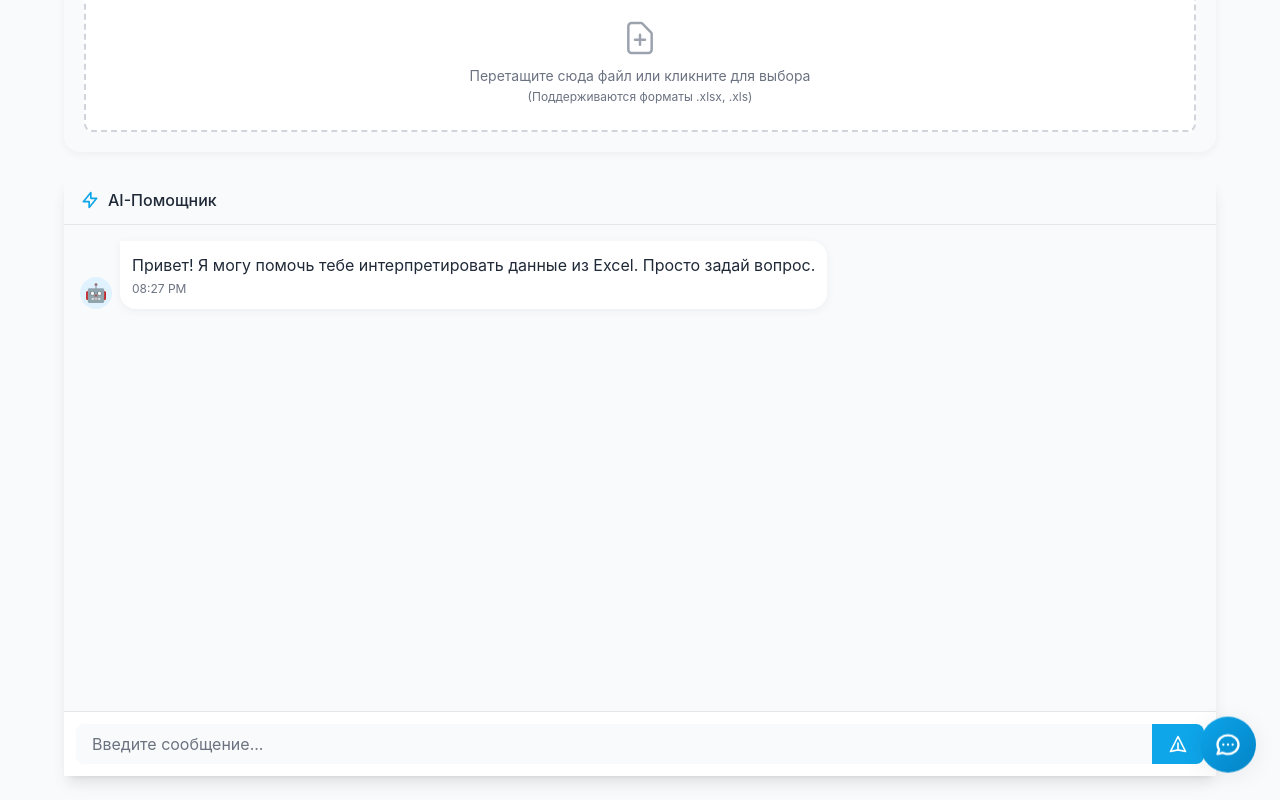
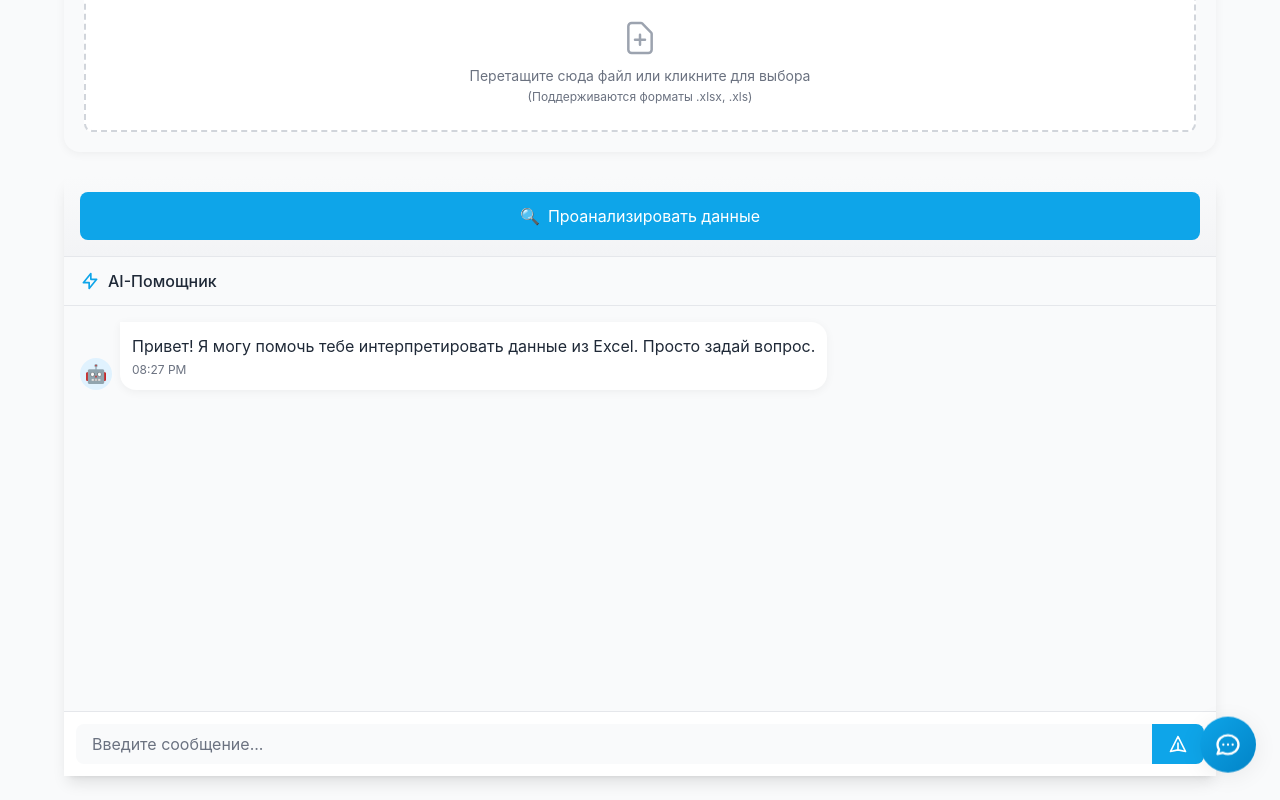
Before and after one commit to LPDWB/rwb-dashboard, a Next.js app: page / in a window 1280 px wide. Both pictures are taken after a click on the button "Помощник". Shown: the part 245-1045 px from the top of the page. Built offline with nearby package versions, Linux system fonts and the light colour scheme.

Commit message:
fix: подключил Tailwind через _app.js

```diff
--- a/components/AssistantChat.js
+++ b/components/AssistantChat.js
@@ -13,11 +13,31 @@ const messageVariants = {
   }
 };
 
-export default function AssistantChat() {
+const analysisMessageVariants = {
+  hidden: {
+    opacity: 0,
+    y: 20,
+    scale: 0.95
+  },
+  visible: {
+    opacity: 1,
+    y: 0,
+    scale: 1,
+    transition: {
+      type: "spring",
+      damping: 25,
+      stiffness: 350,
+      ease: [0.76, 0, 0.24, 1]
+    }
+  }
+};
+
+export default function AssistantChat({ data = [] }) {
   const [messages, setMessages] = useState([
     { role: 'assistant', content: 'Привет! Я могу помочь тебе интерпретировать данные из Excel. Просто задай вопрос.', time: new Date() },
   ]);
   const [isTyping, setIsTyping] = useState(false);
+  const [isAnalyzing, setIsAnalyzing] = useState(false);
   const messagesEndRef = useRef(null);
 
   // Auto-scroll to latest message
@@ -26,6 +46,24 @@ export default function AssistantChat() {
       messagesEndRef.current.scrollIntoView({ behavior: 'smooth' });
     }
   }, [messages]);
+
+  const handleAnalyzeData = () => {
+    setIsAnalyzing(true);
+    setIsTyping(true);
+
+    setTimeout(() => {
+      setIsTyping(false);
+      const analysisMessage = data.length > 0
+        ? `По загруженным данным найдено ${data.length} записей. Основной статус: WLT. Выявлены аномалии в строках с пустыми ячейками. Рекомендуется перепроверить статусы UGL.`
+        : 'Сначала загрузите Excel-файл для анализа.';
+
+      setMessages(prev => [
+        ...prev,
+        { role: 'assistant', content: analysisMessage, time: new Date(), isAnalysis: true }
+      ]);
+      setIsAnalyzing(false);
+    }, 2000);
+  };
 
   const getAIResponse = (message) => {
     const lowerMessage = message.toLowerCase();
@@ -75,6 +113,25 @@ export default function AssistantChat() {
 
   return (
     <div className="flex flex-col h-full bg-white dark:bg-dark-200 rounded-lg shadow-lg">
+      {/* Analysis button */}
+      <div className="bg-gradient-to-b from-gray-50 to-gray-100 dark:from-dark-300 dark:to-dark-400 px-4 py-4 border-b border-gray-200 dark:border-dark-400">
+        <motion.button
+          onClick={handleAnalyzeData}
+          disabled={isAnalyzing}
+          className="w-full px-4 py-3 bg-primary-500 hover:bg-primary-600 dark:hover:bg-primary-700 text-white rounded-lg flex items-center justify-center gap-2 transition-all duration-300 disabled:opacity-70 disabled:cursor-not-allowed"
+          whileHover={{ scale: 1.02 }}
+          whileTap={{ scale: 0.98 }}
+        >
+          <motion.span
+            animate={isAnalyzing ? { rotate: 360 } : { rotate: 0 }}
+            transition={{ duration: 1, repeat: Infinity, ease: "linear" }}
+          >
+            🔍
+          </motion.span>
+          <span>{isAnalyzing ? 'Анализируем...' : 'Проанализировать данные'}</span>
+        </motion.button>
+      </div>
+
       {/* Chat header */}
       <div className="bg-gray-50 dark:bg-dark-300 px-4 py-3 border-b border-gray-200 dark:border-dark-400">
         <h3 className="font-medium text-gray-800 dark:text-gray-200 flex items-center">
@@ -92,7 +149,7 @@ export default function AssistantChat() {
             <motion.div
               key={index}
               className={`flex ${message.role === 'user' ? 'justify-end' : 'justify-start'} items-end gap-2`}
-              variants={messageVariants}
+              variants={message.isAnalysis ? analysisMessageVariants : messageVariants}
               initial="hidden"
               animate="visible"
               transition={{ duration: 0.3, delay: index * 0.1 }}
@@ -106,7 +163,9 @@ export default function AssistantChat() {
                 className={`max-w-[85%] p-3 rounded-xl ${
                   message.role === 'user'
                     ? 'bg-primary-500 text-white rounded-tr-none shadow-smooth'
-                    : 'bg-white dark:bg-dark-200 text-gray-800 dark:text-gray-200 rounded-tl-none shadow-smooth dark:shadow-smooth-dark'
+                    : message.isAnalysis
+                      ? 'bg-primary-50 dark:bg-primary-900/20 text-gray-800 dark:text-gray-200 rounded-tl-none shadow-smooth dark:shadow-smooth-dark border border-primary-100 dark:border-primary-800'
+                      : 'bg-white dark:bg-dark-200 text-gray-800 dark:text-gray-200 rounded-tl-none shadow-smooth dark:shadow-smooth-dark'
                 }`}
               >
                 <p className="whitespace-pre-wrap">{message.content}</p>
--- a/pages/index.js
+++ b/pages/index.js
@@ -131,7 +131,7 @@ export default function Home() {
     <div className="transition-all duration-300 ease-in-out">
       <FileUploader />
       <div className="mt-6 h-[600px]">
-        <AssistantChat />
+        <AssistantChat data={data} />
       </div>
     </div>
   );
```
